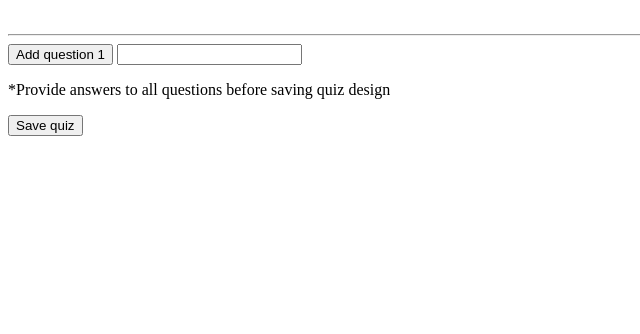
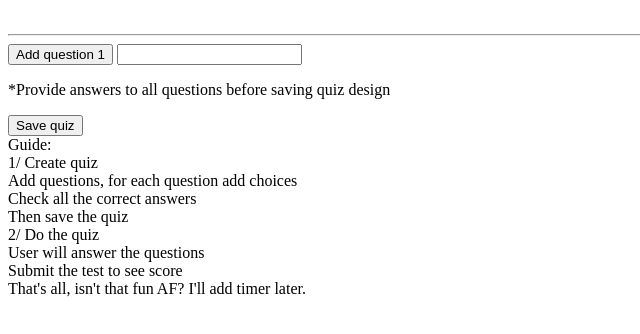
Before and after one commit to MagusX/JS-QuizSim, a plain HTML site: page index.html in a window 1280 px wide. Shown: the whole page, without its empty margins (0-640 px from the left). Drawn offline with Linux system fonts and the light colour scheme.

Commit message:
Add user guide

```diff
--- a/index.html
+++ b/index.html
@@ -22,7 +22,17 @@
       <button id="save-quiz" type="submit">Save quiz</button>
     </div>
   </form>
-
+  <div>
+    Guide:
+    <div>1/ Create quiz</div>
+    <div>Add questions, for each question add choices</div>
+    <div>Check all the correct answers</div>
+    <div>Then save the quiz</div>
+    <div>2/ Do the quiz</div>
+    <div>User will answer the questions</div>
+    <div>Submit the test to see score</div>
+    <div>That's all, isn't that fun AF? I'll add timer later.</div>
+  </div>
   <script src="js/scripts.js" type="text/javascript"></script>
 </body>
 </html>
```
